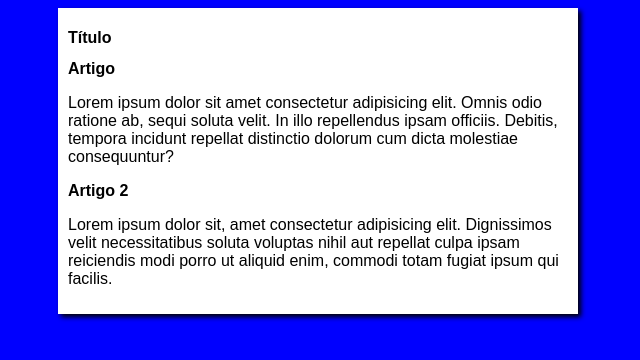
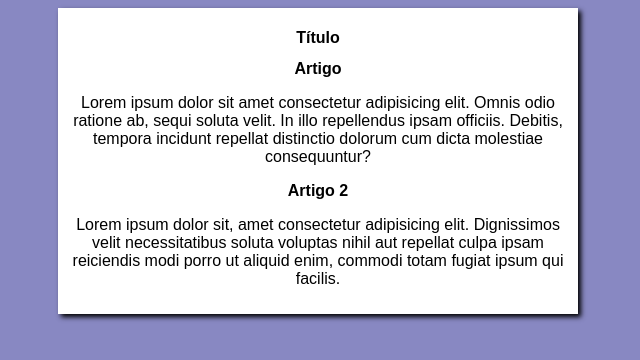
Before and after one commit to LethycyaKhathrynn/projeto-site, a plain HTML site: page index.html in a window 1280 px wide. Shown: the whole page, without its empty margins (322-962 px from the left). Drawn offline with Linux system fonts and the light colour scheme.

Commit message:
mudei cor

```diff
--- a/estilos/style.css
+++ b/estilos/style.css
@@ -1,17 +1,19 @@
 * {
     font-family: Arial, Helvetica, sans-serif;
     font-size: 16px;
+    text-align: center;
+
 }
 
 body {
-    background-color: blue;
+    background-color: rgb(136, 136, 194);
 
 }
 
 main {
     background-color: white;
     width: 500px;
-    margin: auto;
+    margin:auto;
     padding: 10px;
     box-shadow: 3px 3px 5px black;
 }
```
